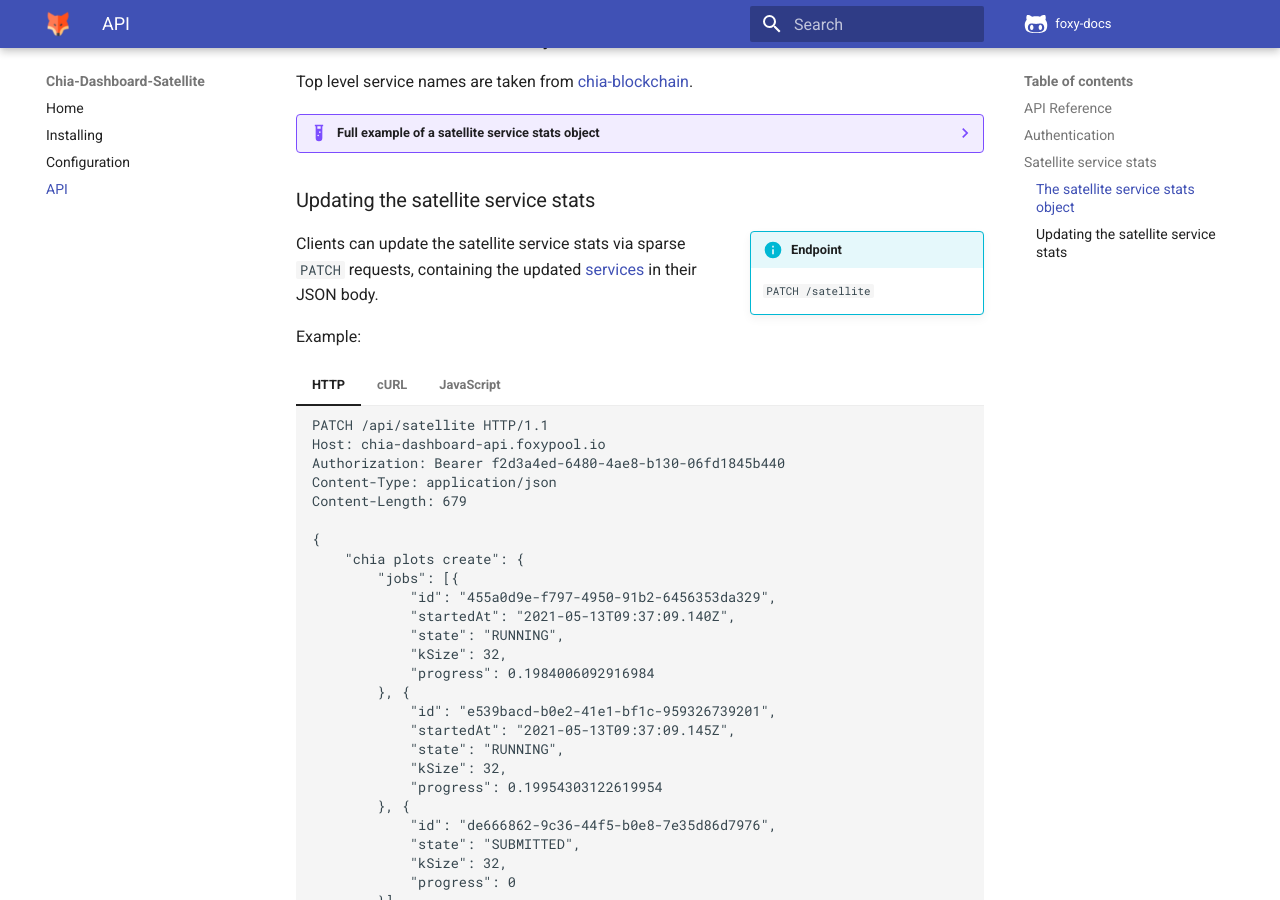
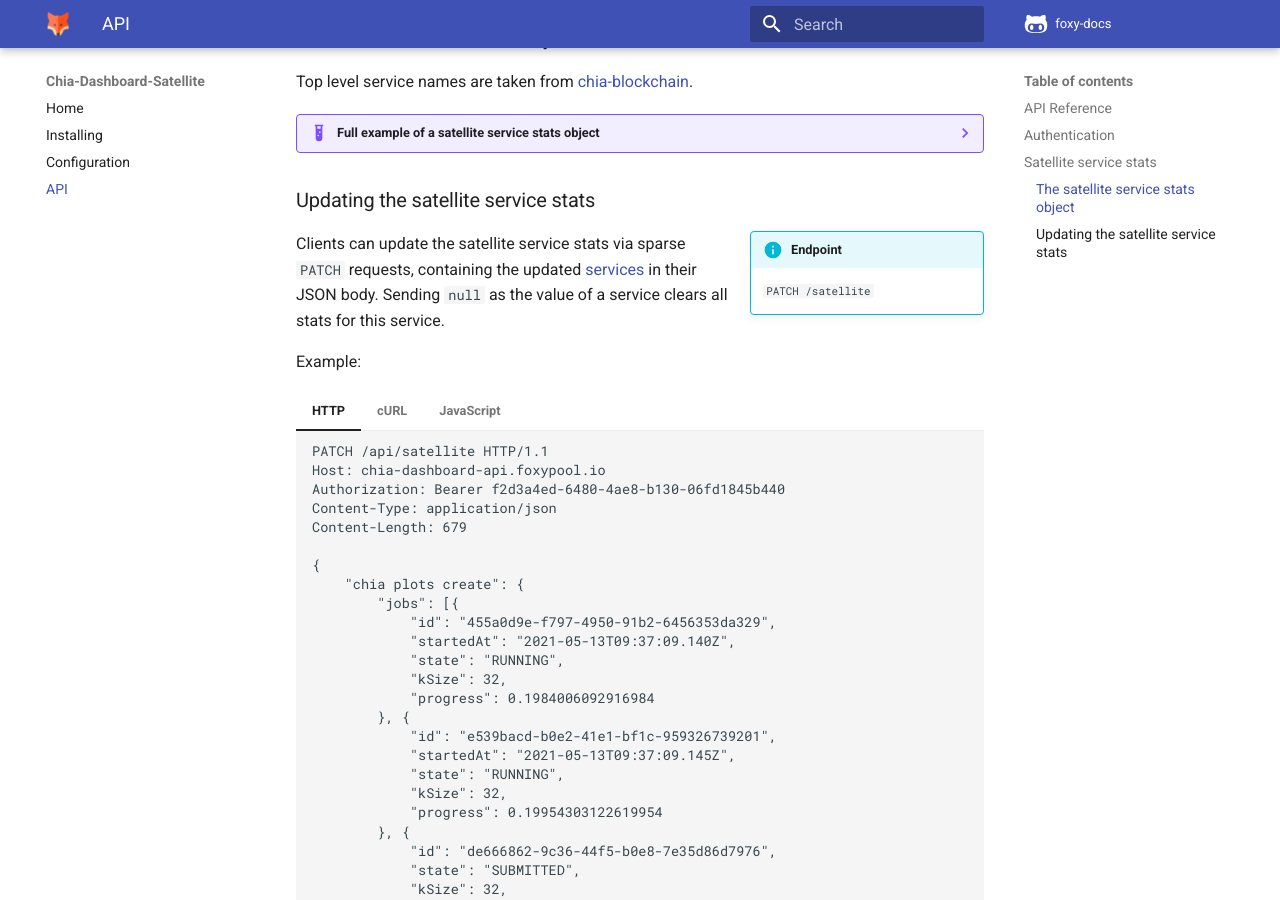
Before and after one commit to foxypool/docs, an MkDocs documentation site: the page built from docs/chia-dashboard-satellite/api.md, in a window 1280 px wide and 900 px high, scrolled down 865 px. Built offline with MkDocs 1.6.1 and Material for MkDocs 9.7.7, drawn with Linux system fonts in a browser that asks for light colours; comment, search, counter and statistics services are not loaded.

Commit message:
Add info on how to clear stats

```diff
--- a/docs/chia-dashboard-satellite/api.md
+++ b/docs/chia-dashboard-satellite/api.md
@@ -135,6 +135,7 @@
     `PATCH /satellite`
 
 Clients can update the satellite service stats via sparse `PATCH` requests, containing the updated [services](#the-satellite-service-stats-object) in their JSON body.
+Sending `null` as the value of a service clears all stats for this service.
 
 Example:
 
```
